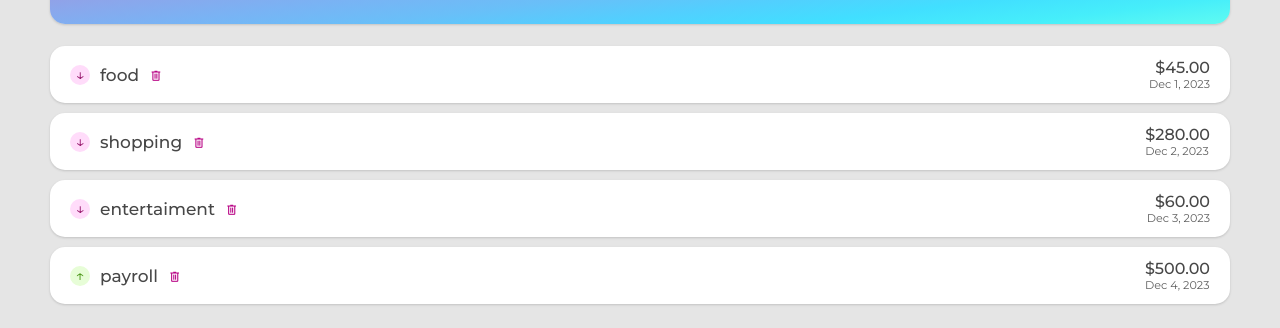
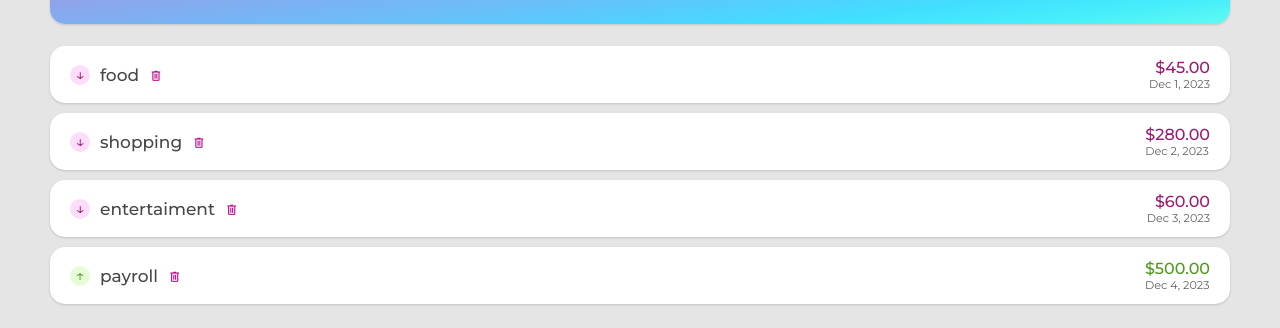
Before and after one commit to efrainlav/Angular_Expenses_Tracker, an Angular app in the folder angular17-expenses-tracker/: page / in a window 1280 px wide. Shown: the part 174-502 px from the top of the page. Built offline with nearby package versions, Linux system fonts and the light colour scheme.

Commit message:
Angular:Clases CSS dinámicas usando la directiva ngClass par atipo transaction. ELM

```diff
--- a/angular17-expenses-tracker/src/app/components/transaction/transaction.component.html
+++ b/angular17-expenses-tracker/src/app/components/transaction/transaction.component.html
@@ -13,7 +13,14 @@
     </h5>
   </div>
   <div>
-    <h5 class="transaction__amount">
+    <h5
+      class="transaction__amount"
+      [ngClass]="
+        transaction.type === 'expense'
+          ? 'transaction__amount-expense'
+          : 'transaction__amount-income'
+      "
+    >
       {{ transaction.amount | currency }}
     </h5>
     <h5 class="transaction__date">{{ transaction.date | date }}</h5>
--- a/angular17-expenses-tracker/src/app/components/transaction/transaction.component.scss
+++ b/angular17-expenses-tracker/src/app/components/transaction/transaction.component.scss
@@ -52,4 +52,11 @@
     cursor: pointer;
     margin-left: 0.3125rem;
   }
+
+  &__amount-expense {
+    color: s.$amount-expense-color;
+  }
+  &__amount-income {
+    color: s.$amount-income-color;
+  }
 }
--- a/angular17-expenses-tracker/src/styles.scss
+++ b/angular17-expenses-tracker/src/styles.scss
@@ -23,6 +23,8 @@ $income-icon-bg-color: #e7fdd7;
 $expense-icon-color: #991c6f;
 $expense-icon-bg-color: #ffdcfa;
 
+$amount-expense-color: $expense-icon-color;
+$amount-income-color: $income-icon-color;
 // Shadows
 $main-shadow: rgba(0, 0, 0, 0.1) 0px 1px 3px 0px,
   rgba(0, 0, 0, 0.06) 0px 1px 2px 0px;
```
